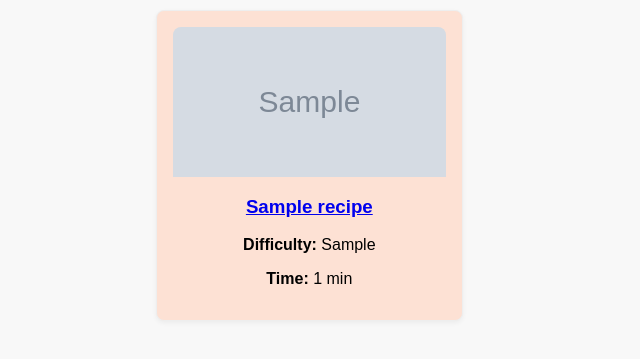
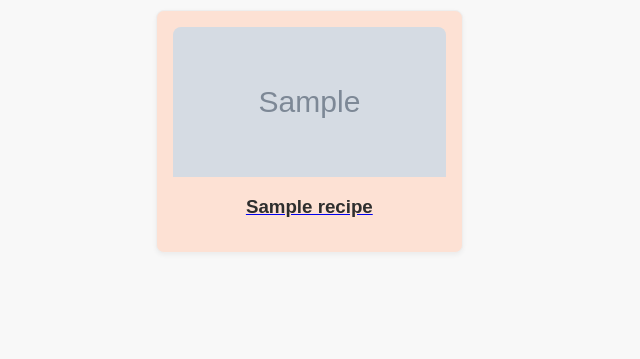
Before and after one commit to x-lamprocapnos-x/A2_Recipe_App, a Django app: page /recipes/ in a window 1280 px wide. Shown: the part 200-559 px from the top of the page, without its empty margins (0-640 px from the left). Run offline with Django 4.2, Linux system fonts and the light colour scheme; tables that the repository leaves empty hold one stand-in row (values such as "Sample post"); grey boxes marked "Sample" are stand-in pictures; some web fonts are replaced.

Commit message:
restructure recipe_list for styling

```diff
--- a/src/recipes/templates/recipes/recipe_list.html
+++ b/src/recipes/templates/recipes/recipe_list.html
@@ -8,16 +8,14 @@
     <h1>All Recipes</h1>
     <div class="recipe-list">
         {% for recipe in recipes %}
-        <div class="card">
-            {% if recipe.image %}
-            <img src="{{ recipe.image.url }}" alt="{{ recipe.name }} image">
-            {% endif %}
-            <div class="content">
-                <h3><a href="{% url 'recipes:recipe_details' recipe.id %}">{{ recipe.name }}</a></h3>
-                <p><strong>Difficulty:</strong> {{ recipe.difficulty}} </p>
-                <p><strong>Time:</strong> {{ recipe.cooking_time }} min </p>
+        <a href="{% url 'recipes:recipe_details' recipe.id %}" class="card-link">
+            <div class="card">
+                {% if recipe.image %}
+                <img src="{{ recipe.image.url }}" alt="{{ recipe.name }} image">
+                {% endif %}
+                <h3>{{ recipe.name }}</h3>
             </div>
-        </div>
+        </a>
         {% endfor %}
     </div>
 </div>
```
